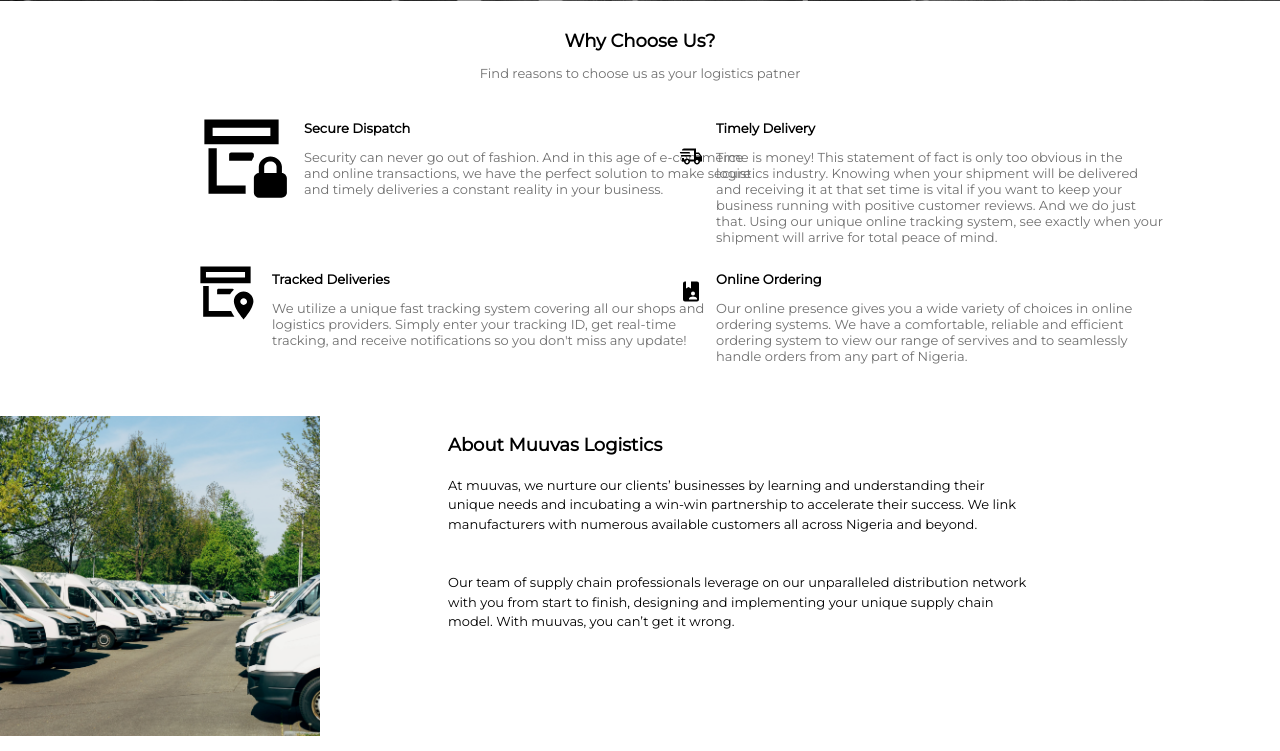
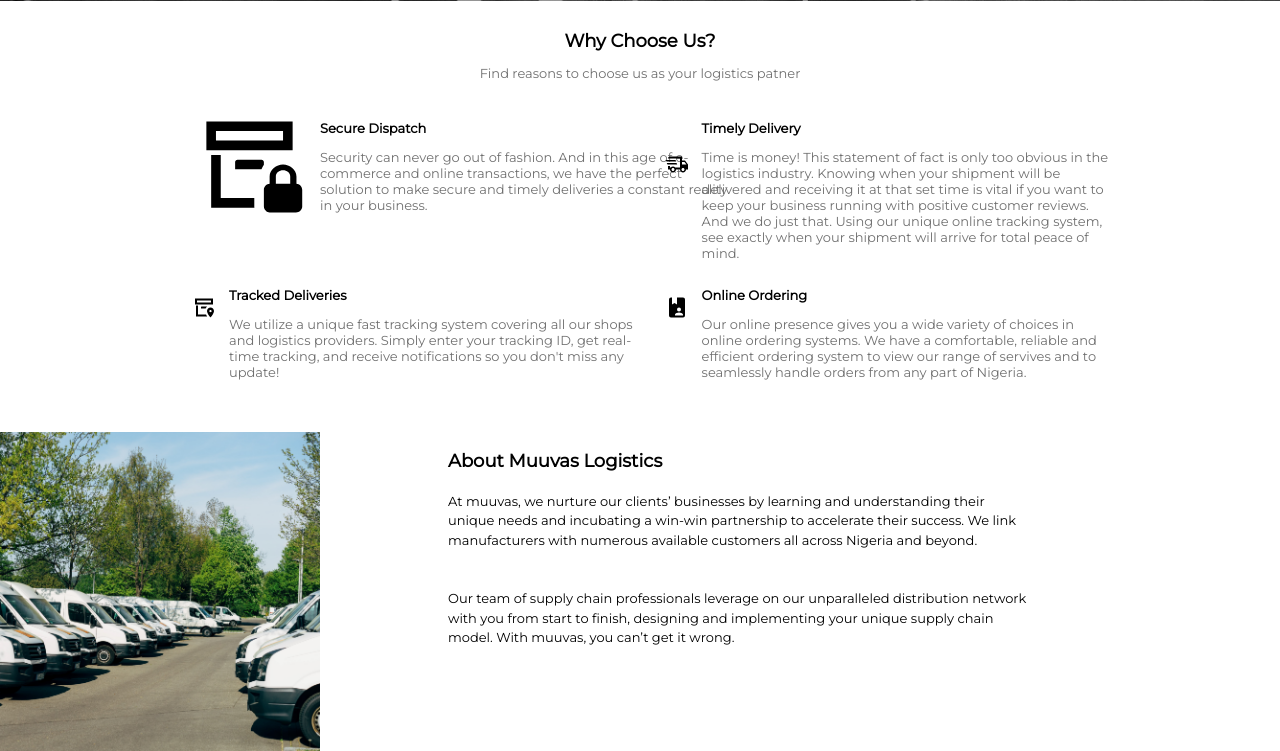
Before and after one commit to taeillo/draft, a Flask app: page / in a window 1280 px wide. Shown: the part 687-1438 px from the top of the page. Run offline with Flask 2, Linux system fonts and the light colour scheme.

Commit message:
Update index.css

```diff
--- a/static/styles/index.css
+++ b/static/styles/index.css
@@ -195,7 +195,7 @@
 }
 
 .service-description{
-    width: 35vw;
+    width: 32vw;
     color: #707070;
 }
 
```
